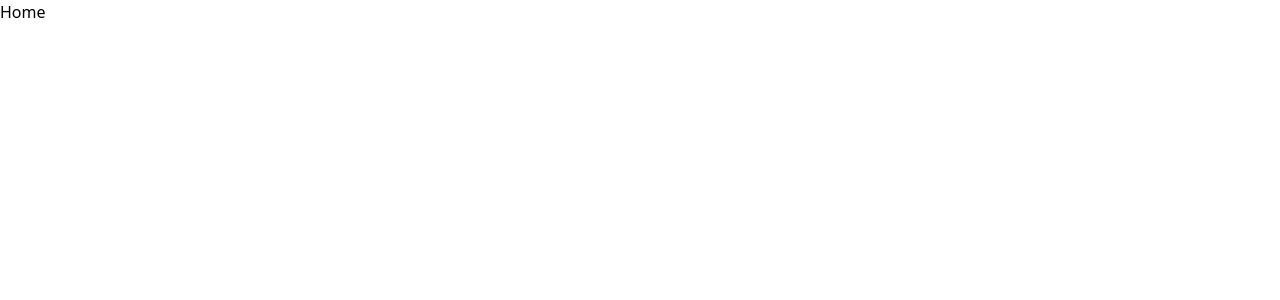
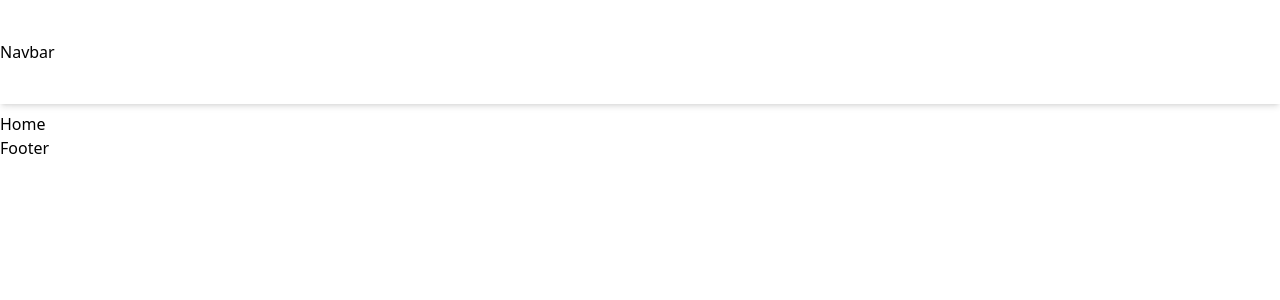
Before and after one commit to Mesiahs/test, a React (Create React App) app: page / in a window 1280 px wide. Shown: the top 300 px of the page. Built offline with nearby package versions, Linux system fonts and the light colour scheme.

Commit message:
terminacion de layout, home. navbar y footer

```diff
--- /dev/null
+++ b/src/components/navigation/Navbar.js
@@ -0,0 +1,17 @@
+import { connect } from "react-redux"
+
+function Navbar(){
+    return (
+        <nav className='w-full py-10 shadow-md fixed'>
+            Navbar
+        </nav>
+    )
+}
+
+const mapStateToProps=state=>({
+
+})
+
+export default connect(mapStateToProps, {
+
+}) (Navbar)
--- /dev/null
+++ b/src/components/navigation/footer.js
@@ -0,0 +1,17 @@
+import { connect } from "react-redux"
+
+function Footer(){
+    return (
+        <div>
+            Footer
+        </div>
+    )
+}
+
+const mapStateToProps=state=>({
+
+})
+
+export default connect(mapStateToProps, {
+
+}) (Footer)
--- a/src/containers/pages/Home.jsx
+++ b/src/containers/pages/Home.jsx
@@ -1,8 +1,16 @@
+import Footer from "components/navigation/footer"
+import Layout from "hocs/layouts/Layout"
+import Navbar from "components/navigation/Navbar"
+
 function Home(){
     return (
-        <div>
-            Home
-        </div>
+        <Layout>
+            <Navbar/>
+            <div className="pt-28">
+                Home
+            </div>
+                <Footer/>
+        </Layout>
     )
 }
 export default Home
--- /dev/null
+++ b/src/hocs/layouts/Layout.js
@@ -0,0 +1,18 @@
+import { connect } from "react-redux";
+
+
+function Layout({children}){
+    return (
+        <div>
+            {children}
+        </div>
+    )
+}
+
+const mapStateToProps = state =>({
+
+})
+
+export default connect(mapStateToProps,{
+
+}) (Layout)
```
